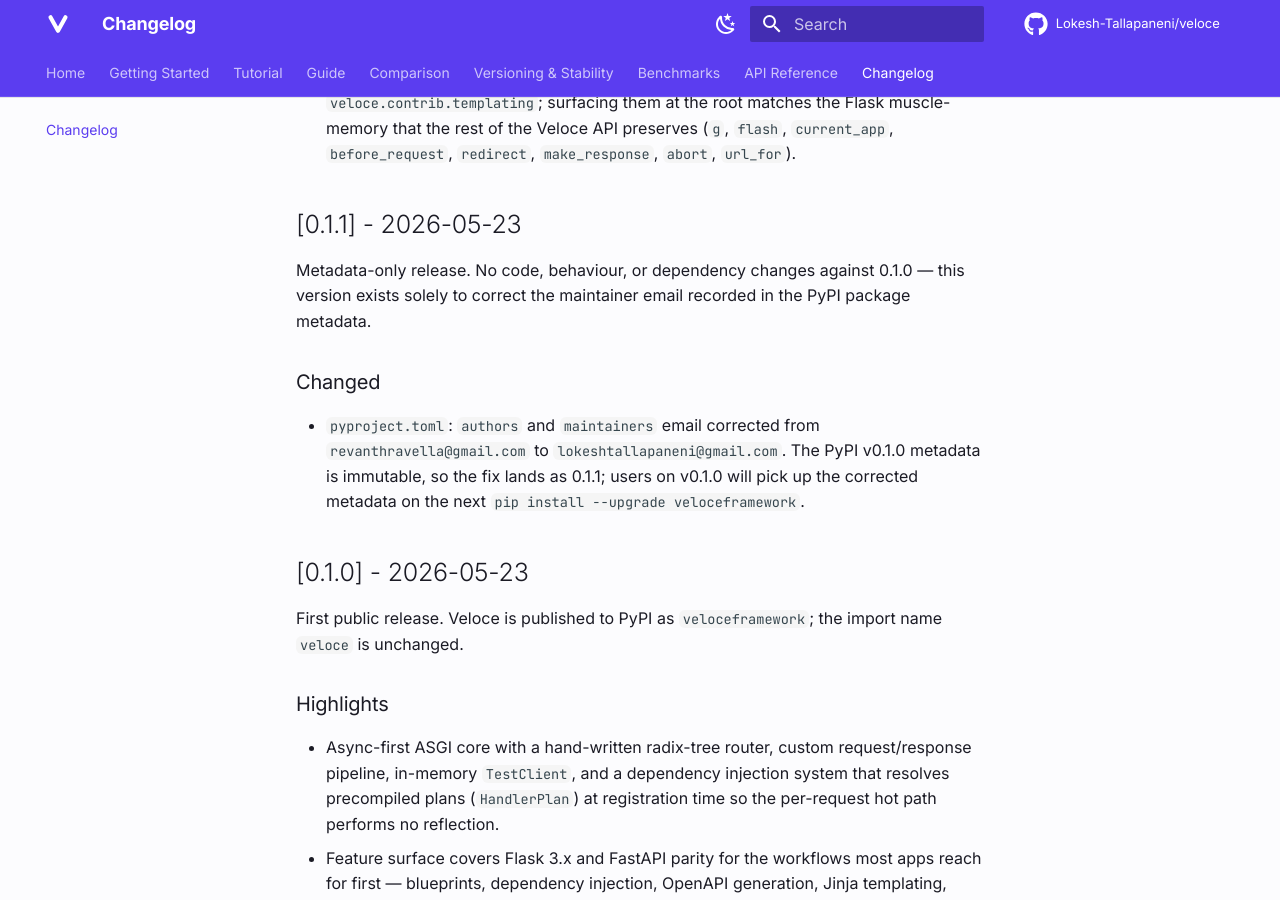
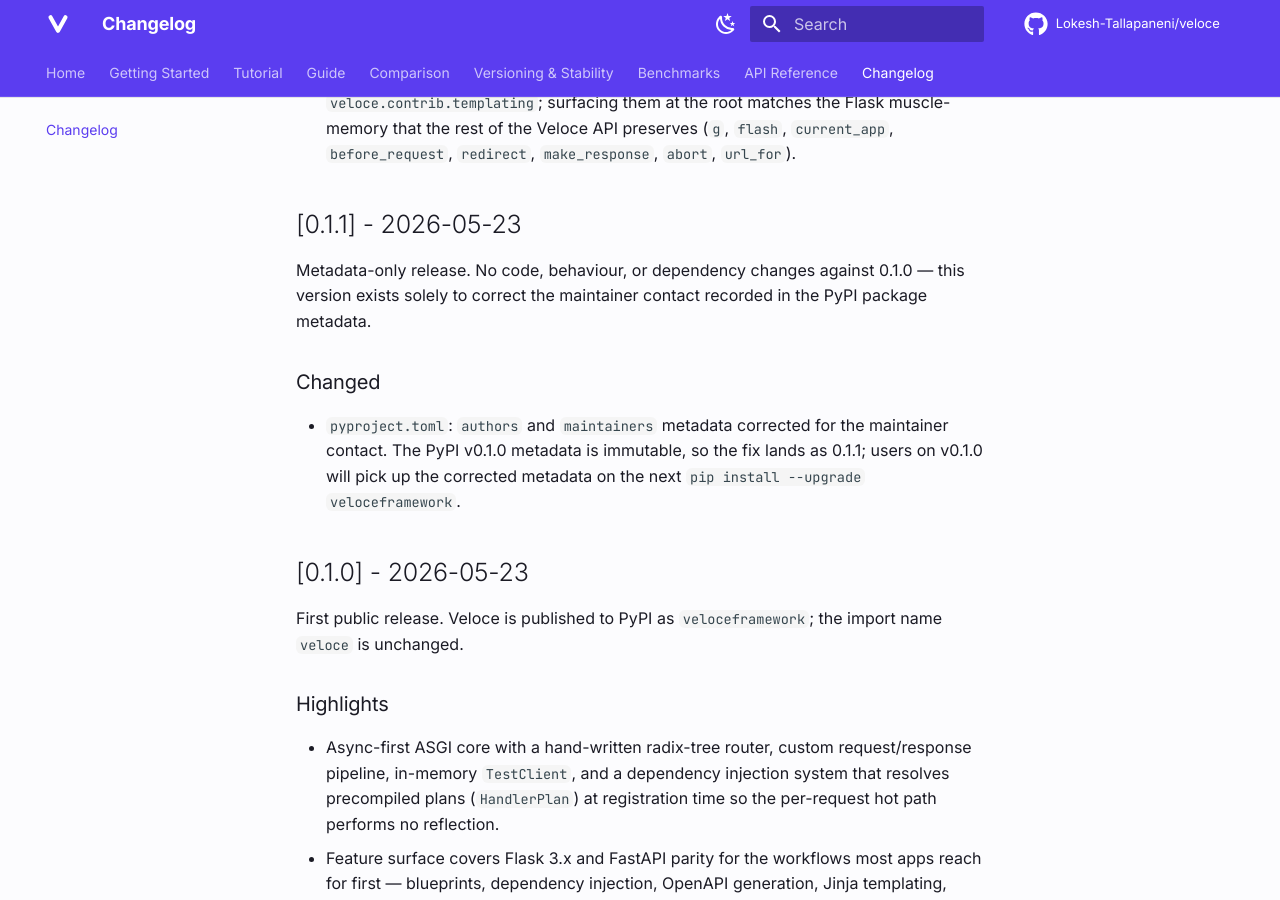
Before and after one commit to Lokesh-Tallapaneni/veloce, an MkDocs documentation site: the page built from docs/changelog.md, in a window 1280 px wide and 900 px high, scrolled down 50023 px. Built offline with MkDocs 1.6.1 and Material for MkDocs 9.7.7, drawn with Linux system fonts in a browser that asks for light colours; comment, search, counter and statistics services are not loaded.

Commit message:
Remove maintainer email from package metadata and docs (#180)
Drop the email from pyproject authors/maintainers, the docs site author
JSON-LD, the code of conduct reporting line, and the 0.1.1 changelog
entry; keep the maintainer name. Authors/maintainers entries are
name-only, which is valid PEP 621 metadata.

```diff
--- a/CHANGELOG.md
+++ b/CHANGELOG.md
@@ -2146,15 +2146,14 @@
 
 Metadata-only release. No code, behaviour, or dependency changes
 against 0.1.0 — this version exists solely to correct the maintainer
-email recorded in the PyPI package metadata.
+contact recorded in the PyPI package metadata.
 
 ### Changed
 
-- `pyproject.toml`: `authors` and `maintainers` email corrected from
-  `revanthravella@gmail.com` to `lokeshtallapaneni@gmail.com`. The PyPI
-  v0.1.0 metadata is immutable, so the fix lands as 0.1.1; users on
-  v0.1.0 will pick up the corrected metadata on the next
-  `pip install --upgrade veloceframework`.
+- `pyproject.toml`: `authors` and `maintainers` metadata corrected for
+  the maintainer contact. The PyPI v0.1.0 metadata is immutable, so the
+  fix lands as 0.1.1; users on v0.1.0 will pick up the corrected
+  metadata on the next `pip install --upgrade veloceframework`.
 
 ## [0.1.0] - 2026-05-23
 
--- a/overrides/main.html
+++ b/overrides/main.html
@@ -18,8 +18,7 @@
     "keywords": "python, async, web framework, asgi, fastapi alternative, flask alternative",
     "author": {
       "@type": "Person",
-      "name": "Lokesh Tallapaneni",
-      "email": "lokeshtallapaneni@gmail.com"
+      "name": "Lokesh Tallapaneni"
     }
   }
   </script>
--- a/pyproject.toml
+++ b/pyproject.toml
@@ -10,10 +10,10 @@
 license = "MIT"
 requires-python = ">=3.10"
 authors = [
-    { name = "Lokesh Tallapaneni", email = "lokeshtallapaneni@gmail.com" },
+    { name = "Lokesh Tallapaneni" },
 ]
 maintainers = [
-    { name = "Lokesh Tallapaneni", email = "lokeshtallapaneni@gmail.com" },
+    { name = "Lokesh Tallapaneni" },
 ]
 keywords = ["asgi", "async", "web", "framework", "http", "api", "websocket", "openapi"]
 classifiers = [
```
Also changed, not shown: CODE_OF_CONDUCT.md (+3 -2 lines).
